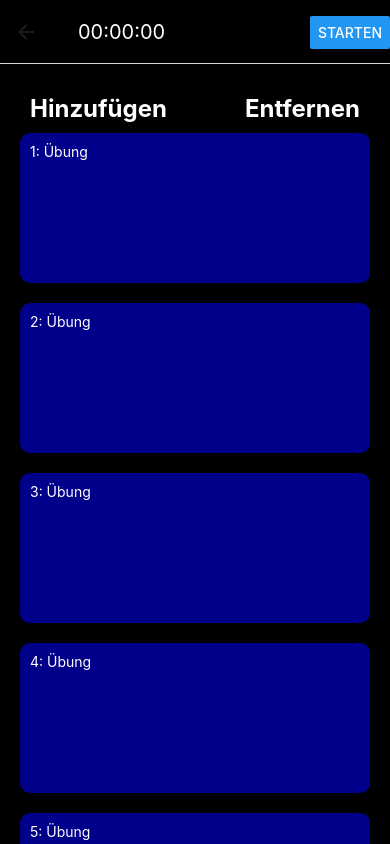
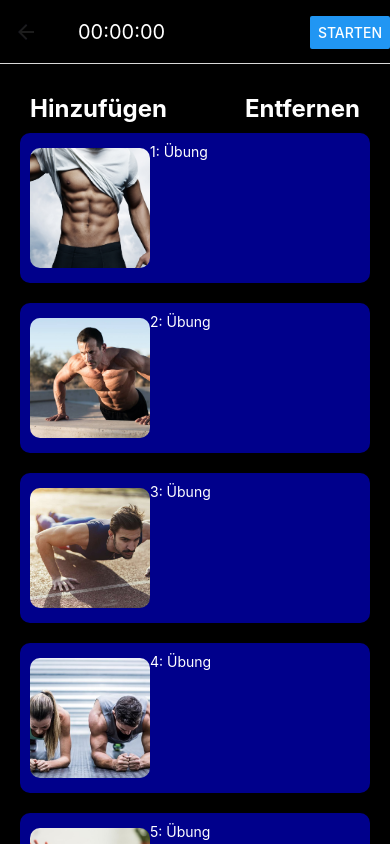
Before and after one commit to Kevin24061997/Fit-Kit, a React Native app in the folder fit-kit/: screen /Timer in a window 390 px wide. Built offline with nearby package versions, Linux system fonts and the light colour scheme; what expo-notifications would draw is missing.

Commit message:
TimerHeader Images

```diff
--- a/fit-kit/src/TimerHeader.js
+++ b/fit-kit/src/TimerHeader.js
@@ -1,20 +1,21 @@
 import React, { useState } from 'react';
-import { View, Text, ScrollView, TouchableOpacity } from 'react-native';
+import { View, Text, ScrollView, TouchableOpacity, Image } from 'react-native';
 import { useNavigation } from '@react-navigation/native';
 import { styles } from './styles';
 import { HeaderTimer } from './function/HeaderTimer';
+import { Bilder } from './function/Bilder';
 
-// Timer ##################################################################
+
 export function TimerHeader() {
   const navigation = useNavigation();
   const [übungsBlöcke, setÜbungsBlöcke] = useState([
-    'Übung',
-    'Übung',
-    'Übung',
-    'Übung',
-    'Übung',
-    'Übung',
-    'Übung',
+    'Übung ',
+    'Übung ',
+    'Übung ',
+    'Übung ',
+    'Übung ',
+    'Übung ',
+    'Übung ',
   ]);
 
   HeaderTimer(navigation, true);
@@ -25,7 +26,6 @@ export function TimerHeader() {
 
   const addÜbungsBlock = () => {
     if (übungsBlöcke.length < 9) {
-      // Hier füge einen neuen Übungsblock hinzu, z.B. "Übung X"
       const newÜbungsBlöcke = [...übungsBlöcke, `Übung ${übungsBlöcke.length + 1}`];
       setÜbungsBlöcke(newÜbungsBlöcke);
     }
@@ -33,12 +33,12 @@ export function TimerHeader() {
 
   const removeÜbungsBlock = () => {
     if (übungsBlöcke.length > 0) {
-      // Hier entferne den letzten Übungsblock
       const newÜbungsBlöcke = übungsBlöcke.slice(0, übungsBlöcke.length - 1);
       setÜbungsBlöcke(newÜbungsBlöcke);
     }
   };
 
+  const images = Bilder;
 
   return (
     <ScrollView style={styles.ÜbungsBlockContainer}>
@@ -50,13 +50,24 @@ export function TimerHeader() {
           Entfernen
         </Text>
       </View>
-      <TouchableOpacity onPress={navigateToEinzelÜbung}>
-        {übungsBlöcke.map((übungsBlock, index) => (
-          <View style={styles.ÜbungsBlock} key={index}>
-            <Text style={styles.infoText}>{`${index + 1}: ${übungsBlock}`}</Text>
-          </View>
-        ))}
-      </TouchableOpacity>
+      {übungsBlöcke.map((übungsBlock, index) => (
+        <TouchableOpacity
+          key={index}
+          style={styles.ÜbungsBlock}
+          onPress={() => navigation.navigate('EinzelÜbung', { selectedImageIndex: index, images })}>
+          <Image
+            source={images[index].primaryImage} // Verwenden Sie das Bild aus der Bilder-Datei basierend auf dem Index
+            style={{
+              width: 120,
+              height: 120,
+              borderRadius: 10,
+              padding: 10,
+              marginTop: 5,
+            }}
+          />
+          <Text style={styles.infoText}>{`${index + 1}: ${übungsBlock}`}</Text>
+        </TouchableOpacity>
+      ))}
     </ScrollView>
   );
 }
```
